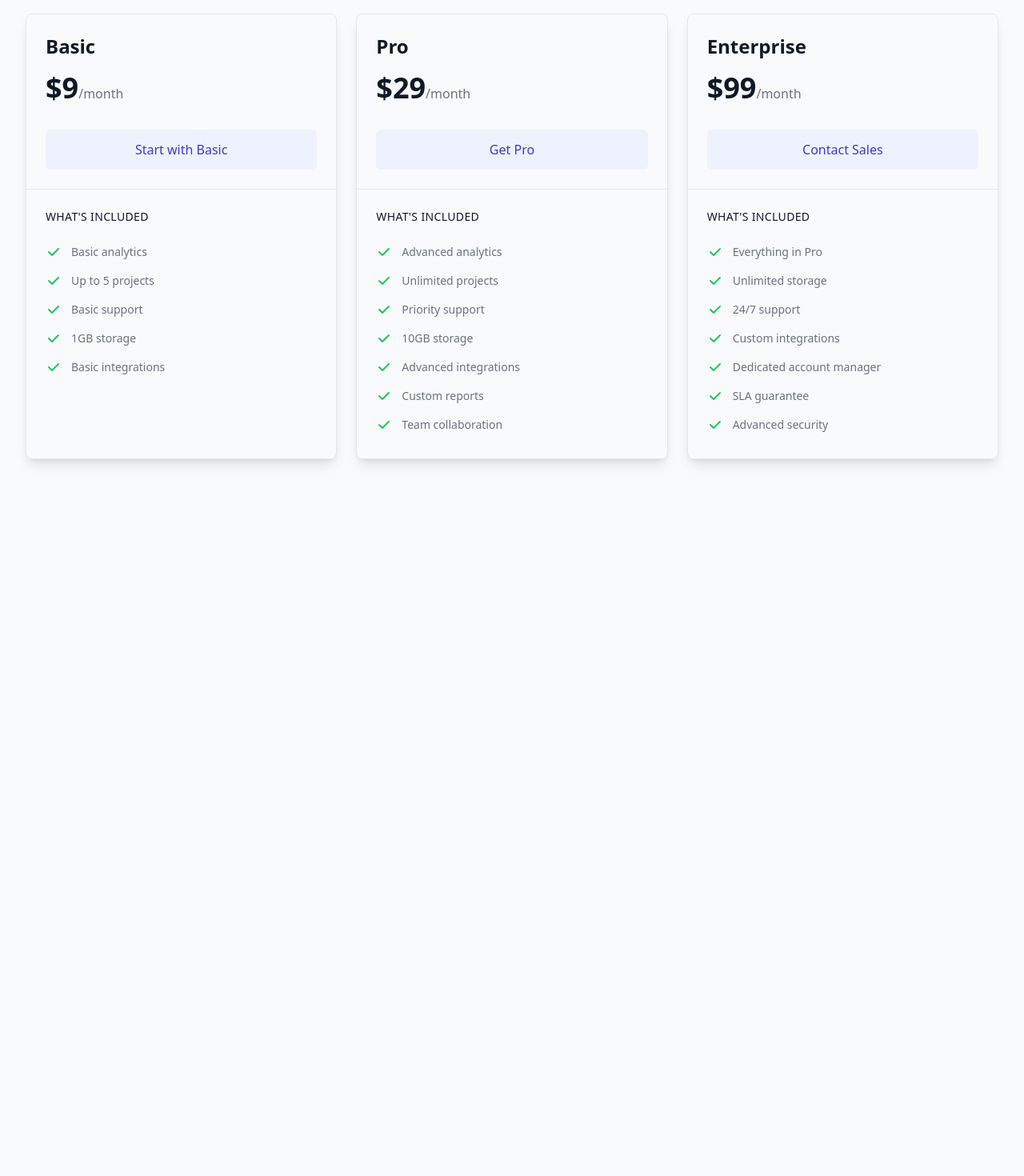
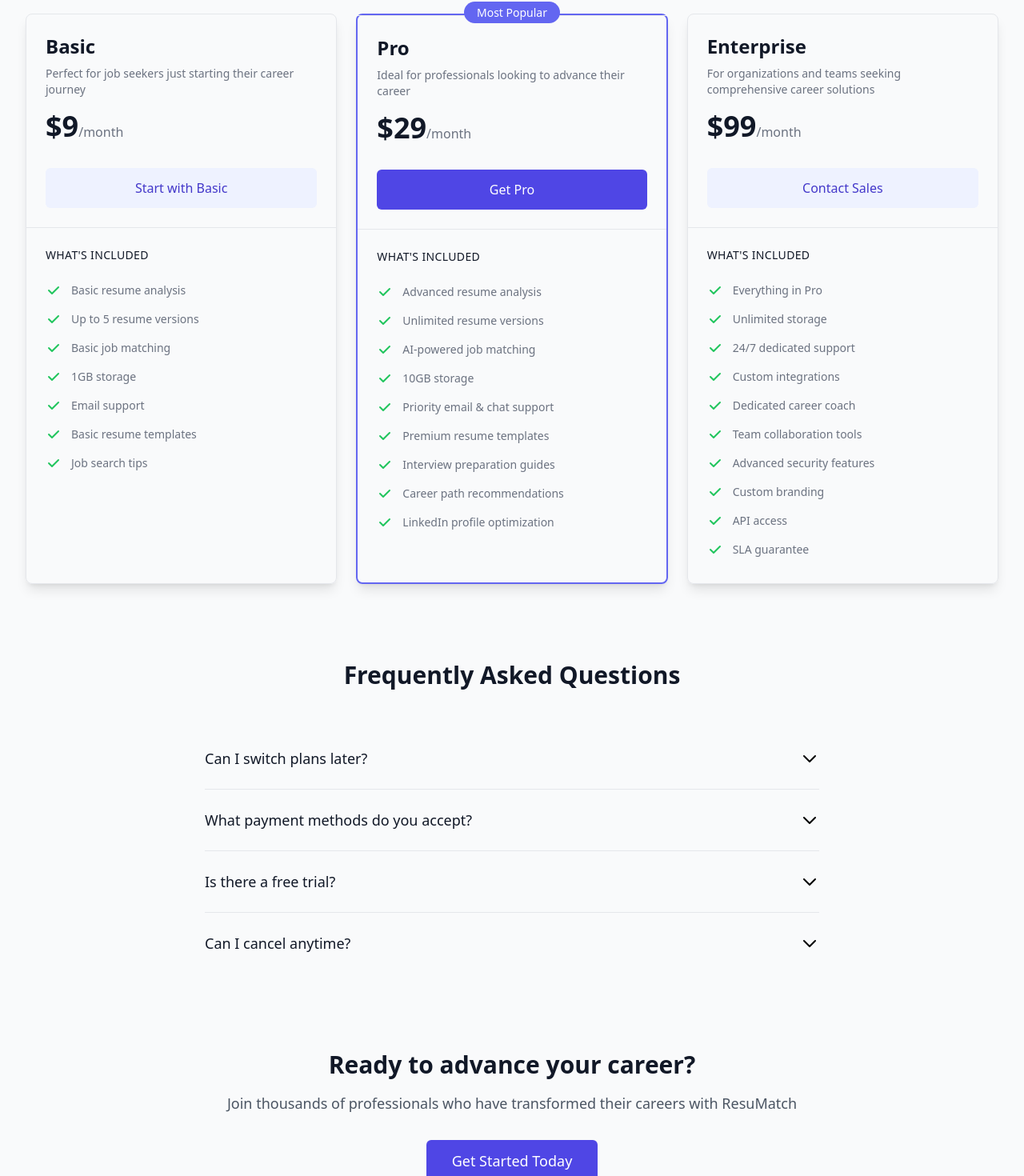
Before and after one commit to Krish71903/Summer-Project, a Next.js app in the folder frontend/: page /pricing in a window 1280 px wide. Shown: the part 303-1773 px from the top of the page at 80% size. Before the commit the page ends 925 px from the top, so only its background shows below. Built offline with nearby package versions, Linux system fonts and the light colour scheme.

Commit message:
added more features to the pricing page such as comparisons

```diff
--- a/frontend/pages/pricing.tsx
+++ b/frontend/pages/pricing.tsx
@@ -7,27 +7,34 @@ const tiers = [
     name: 'Basic',
     price: { monthly: 9, annually: 90 },
     features: [
-      'Basic analytics',
-      'Up to 5 projects',
-      'Basic support',
+      'Basic resume analysis',
+      'Up to 5 resume versions',
+      'Basic job matching',
       '1GB storage',
-      'Basic integrations',
+      'Email support',
+      'Basic resume templates',
+      'Job search tips',
     ],
     cta: 'Start with Basic',
+    description: 'Perfect for job seekers just starting their career journey',
   },
   {
     name: 'Pro',
     price: { monthly: 29, annually: 290 },
     features: [
-      'Advanced analytics',
-      'Unlimited projects',
-      'Priority support',
+      'Advanced resume analysis',
+      'Unlimited resume versions',
+      'AI-powered job matching',
       '10GB storage',
-      'Advanced integrations',
-      'Custom reports',
-      'Team collaboration',
+      'Priority email & chat support',
+      'Premium resume templates',
+      'Interview preparation guides',
+      'Career path recommendations',
+      'LinkedIn profile optimization',
     ],
     cta: 'Get Pro',
+    description: 'Ideal for professionals looking to advance their career',
+    popular: true,
   },
   {
     name: 'Enterprise',
@@ -35,24 +42,48 @@ const tiers = [
     features: [
       'Everything in Pro',
       'Unlimited storage',
-      '24/7 support',
+      '24/7 dedicated support',
       'Custom integrations',
-      'Dedicated account manager',
+      'Dedicated career coach',
+      'Team collaboration tools',
+      'Advanced security features',
+      'Custom branding',
+      'API access',
       'SLA guarantee',
-      'Advanced security',
     ],
     cta: 'Contact Sales',
+    description: 'For organizations and teams seeking comprehensive career solutions',
+  },
+];
+
+const faqs = [
+  {
+    question: 'Can I switch plans later?',
+    answer: 'Yes, you can upgrade or downgrade your plan at any time. Changes will be reflected in your next billing cycle.',
+  },
+  {
+    question: 'What payment methods do you accept?',
+    answer: 'We accept all major credit cards, PayPal, and bank transfers for annual plans.',
+  },
+  {
+    question: 'Is there a free trial?',
+    answer: 'Yes, we offer a 14-day free trial on all plans. No credit card required.',
+  },
+  {
+    question: 'Can I cancel anytime?',
+    answer: 'Yes, you can cancel your subscription at any time. You\'ll continue to have access until the end of your billing period.',
   },
 ];
 
 export default function Pricing() {
   const [isAnnual, setIsAnnual] = useState(false);
+  const [activeFaq, setActiveFaq] = useState<number | null>(null);
 
   return (
     <div className="bg-gray-50">
       <Head>
-        <title>Pricing - Your Company</title>
-        <meta name="description" content="Choose the perfect plan for your needs" />
+        <title>Pricing - ResuMatch</title>
+        <meta name="description" content="Choose the perfect plan for your career journey" />
       </Head>
 
       <div className="max-w-7xl mx-auto py-12 px-4 sm:px-6 lg:px-8">
@@ -65,7 +96,7 @@ export default function Pricing() {
             Simple, transparent pricing
           </h2>
           <p className="mt-4 text-lg text-gray-600">
-            Choose the plan that's right for you
+            Choose the plan that's right for your career goals
           </p>
 
           {/* Toggle */}
@@ -102,10 +133,20 @@ export default function Pricing() {
           {tiers.map((tier) => (
             <div
               key={tier.name}
-              className="rounded-lg shadow-lg divide-y divide-gray-200 border border-gray-200 transition-colors duration-150 ease-in-out hover:border-indigo-500 hover:border-2"
+              className={`rounded-lg shadow-lg divide-y divide-gray-200 border ${
+                tier.popular ? 'border-indigo-500 border-2' : 'border-gray-200'
+              } transition-colors duration-150 ease-in-out hover:border-indigo-500 hover:border-2 relative`}
             >
+              {tier.popular && (
+                <div className="absolute -top-4 left-1/2 transform -translate-x-1/2">
+                  <span className="bg-indigo-500 text-white px-4 py-1 rounded-full text-sm font-medium">
+                    Most Popular
+                  </span>
+                </div>
+              )}
               <div className="p-6">
                 <h3 className="text-2xl font-semibold text-gray-900">{tier.name}</h3>
+                <p className="mt-2 text-sm text-gray-500">{tier.description}</p>
                 <p className="mt-4">
                   <span className="text-4xl font-extrabold text-gray-900">
                     ${isAnnual ? tier.price.annually : tier.price.monthly}
@@ -115,7 +156,11 @@ export default function Pricing() {
                   </span>
                 </p>
                 <button
-                  className="mt-8 block w-full py-3 px-6 border border-transparent rounded-md text-center font-medium bg-indigo-50 text-indigo-700 hover:bg-indigo-100"
+                  className={`mt-8 block w-full py-3 px-6 border border-transparent rounded-md text-center font-medium ${
+                    tier.popular
+                      ? 'bg-indigo-600 text-white hover:bg-indigo-700'
+                      : 'bg-indigo-50 text-indigo-700 hover:bg-indigo-100'
+                  }`}
                 >
                   {tier.cta}
                 </button>
@@ -147,6 +192,65 @@ export default function Pricing() {
             </div>
           ))}
         </div>
+
+        {/* FAQ Section */}
+        <div className="mt-24">
+          <h2 className="text-3xl font-extrabold text-gray-900 text-center mb-12">
+            Frequently Asked Questions
+          </h2>
+          <div className="max-w-3xl mx-auto">
+            {faqs.map((faq, index) => (
+              <div
+                key={index}
+                className="border-b border-gray-200 last:border-b-0"
+              >
+                <button
+                  className="w-full py-6 text-left focus:outline-none"
+                  onClick={() => setActiveFaq(activeFaq === index ? null : index)}
+                >
+                  <div className="flex justify-between items-center">
+                    <h3 className="text-lg font-medium text-gray-900">
+                      {faq.question}
+                    </h3>
+                    <svg
+                      className={`h-6 w-6 transform ${
+                        activeFaq === index ? 'rotate-180' : ''
+                      } transition-transform duration-200`}
+                      fill="none"
+                      viewBox="0 0 24 24"
+                      stroke="currentColor"
+                    >
+                      <path
+                        strokeLinecap="round"
+                        strokeLinejoin="round"
+                        strokeWidth={2}
+                        d="M19 9l-7 7-7-7"
+                      />
+                    </svg>
+                  </div>
+                  {activeFaq === index && (
+                    <p className="mt-2 text-gray-600">{faq.answer}</p>
+                  )}
+                </button>
+              </div>
+            ))}
+          </div>
+        </div>
+
+        {/* CTA Section */}
+        <div className="mt-24 text-center">
+          <h2 className="text-3xl font-extrabold text-gray-900">
+            Ready to advance your career?
+          </h2>
+          <p className="mt-4 text-lg text-gray-600">
+            Join thousands of professionals who have transformed their careers with ResuMatch
+          </p>
+          <div className="mt-8">
+            <button className="bg-indigo-600 text-white px-8 py-3 rounded-md text-lg font-medium hover:bg-indigo-700">
+              Get Started Today
+            </button>
+          </div>
+        </div>
       </div>
     </div>
   );
```
